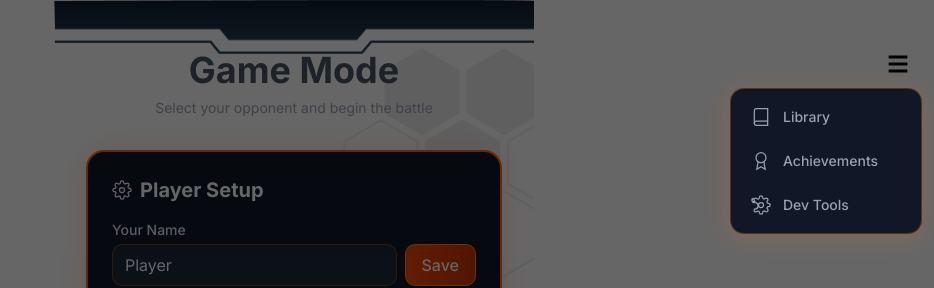
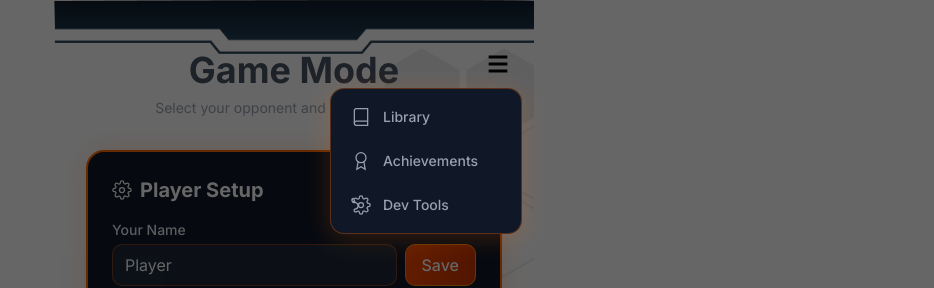
Before and after one commit to SpektrumTCG/spektrum-client, a Next.js app: page /game-mode in a window 1280 px wide. Both pictures are taken after a click on the button "Menu". Shown: the top 288 px of the page, without its empty margins (346-1280 px from the left). Built offline with nearby package versions, Linux system fonts and the light colour scheme; no server answers.

Commit message:
feat: adjust menu placement

```diff
--- a/src/components/layout/NavigationBar.tsx
+++ b/src/components/layout/NavigationBar.tsx
@@ -92,15 +92,17 @@ export function HamburgerMenu() {
 
   return (
     <>
-      {/* Hamburger button — top right */}
+      {/* Hamburger button — top right, constrained to 480px frame */}
+      <div className="fixed top-10 left-1/2 -translate-x-1/2 z-50 w-full pointer-events-none" style={{ maxWidth: 480 }}>
         <motion.button
           onClick={() => setShowMore(v => !v)}
-        className="fixed top-10 right-3 z-50 w-12 h-12 flex items-center justify-center rounded-lg text-black hover:text-orange-500 transition-colors"
+          className="absolute top-0 right-3 w-12 h-12 flex items-center justify-center rounded-lg text-black hover:text-orange-500 transition-colors pointer-events-auto"
           whileTap={{ scale: 0.9 }}
           aria-label="Menu"
         >
           <HamburgerIcon />
         </motion.button>
+      </div>
 
       {/* Overlay */}
       <AnimatePresence>
@@ -115,11 +117,12 @@ export function HamburgerMenu() {
         )}
       </AnimatePresence>
 
-      {/* Dropdown menu from top right */}
+      {/* Dropdown menu from top right, constrained to 480px frame */}
       <AnimatePresence>
         {showMore && (
+          <div className="fixed top-[88px] left-1/2 -translate-x-1/2 z-50 w-full pointer-events-none" style={{ maxWidth: 480 }}>
           <motion.div
-            className="fixed top-[88px] right-3 z-50 w-48"
+            className="absolute top-0 right-3 w-48 pointer-events-auto"
             initial={{ opacity: 0, y: -8, scale: 0.95 }}
             animate={{ opacity: 1, y: 0, scale: 1 }}
             exit={{ opacity: 0, y: -8, scale: 0.95 }}
@@ -147,6 +150,7 @@ export function HamburgerMenu() {
               ))}
             </div>
           </motion.div>
+          </div>
         )}
       </AnimatePresence>
     </>
```
Lines whose indentation alone changed are shown as unchanged.
